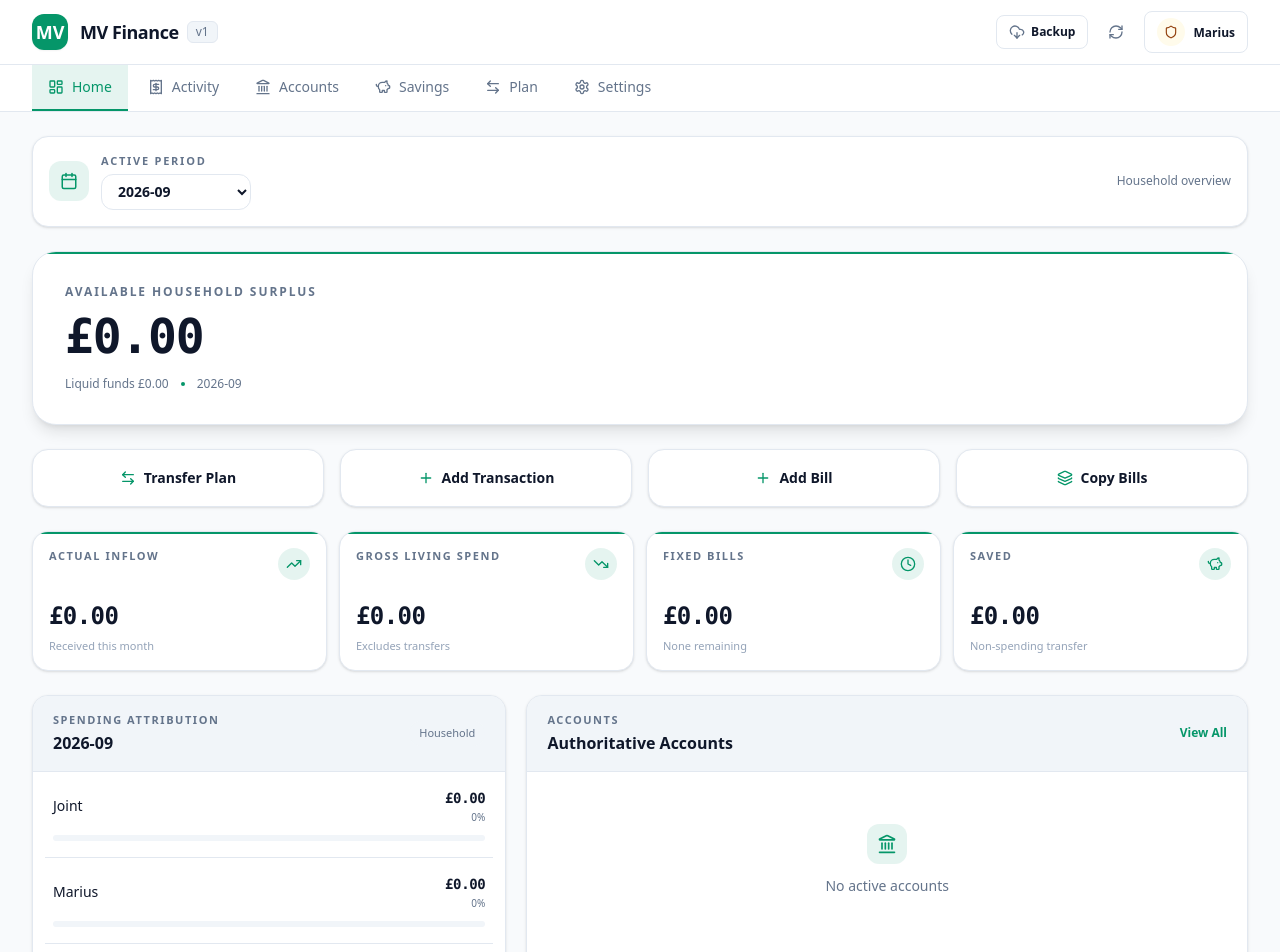
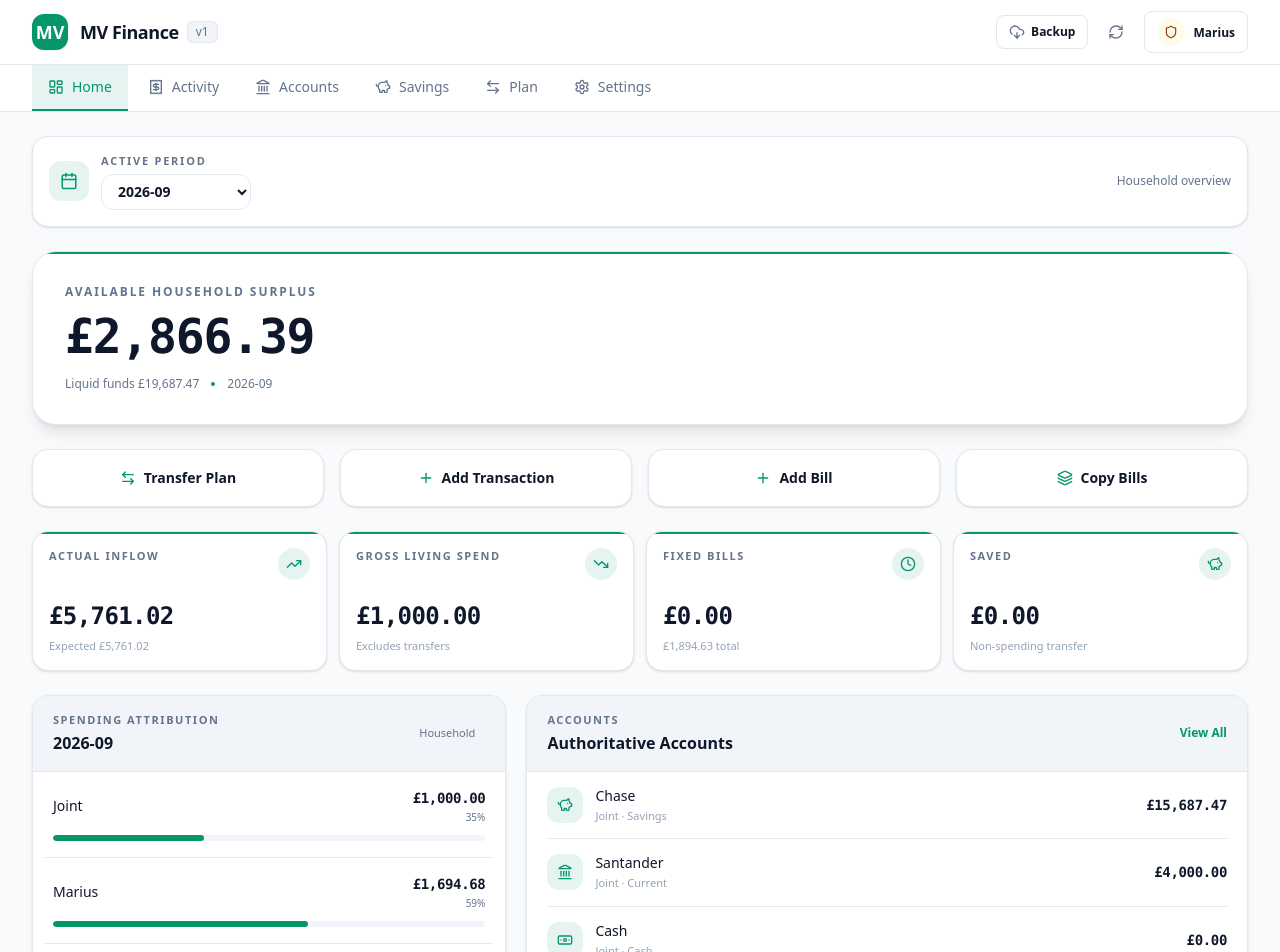
Before and after one commit to backtonemesis-cpu/MV, a React (Vite) app: page / in a window 1280 px wide. Shown: the top 952 px of the page. Built offline with nearby package versions, Linux system fonts and the light colour scheme.

Commit message:
Auto-import audited source budget on first load

```diff
--- a/src/localStore.ts
+++ b/src/localStore.ts
@@ -10,9 +10,11 @@ import type {
   UserPreferences,
 } from './types';
 import { normalizeUserPreferences } from './themeEngine';
+import { createSourceBudgetHousehold, SOURCE_BUDGET_IMPORT_ID } from './sourceBudgetData';
 
 const STORAGE_KEY = 'mv_local_state_v1';
 const ROLLBACK_KEY = 'mv_local_state_before_restore_v1';
+const SOURCE_IMPORT_BACKUP_KEY = 'mv_local_state_before_source_budget_import_v1';
 const PREFS_KEY = 'mv_local_preferences_v1';
 const LOCAL_EVENT = 'mv-local-state-updated';
 const OWNER_EMAIL = 'marius@local.invalid';
@@ -222,9 +224,9 @@ export function loadLocalHousehold(): HouseholdData {
 
   const raw = storage.getItem(STORAGE_KEY);
   if (!raw) {
-    const blank = createBlankLocalHousehold();
-    saveLocalHousehold(blank);
-    return blank;
+    const sourceHousehold = createSourceBudgetHousehold();
+    saveLocalHousehold(sourceHousehold);
+    return normalizeHousehold(sourceHousehold);
   }
 
   let parsed: unknown;
@@ -237,6 +239,20 @@ export function loadLocalHousehold(): HouseholdData {
   }
 
   assertHouseholdShape(parsed);
+
+  const hasSourceBudget =
+    parsed.schemaStatus?.appliedMigrations?.includes(SOURCE_BUDGET_IMPORT_ID) ?? false;
+
+  if (!hasSourceBudget) {
+    // Keep a one-time local rollback copy before replacing old/test finance data.
+    // App-only savings goals are preserved when their linked account name exists
+    // in the source workbook (for example a goal linked to Chase).
+    storage.setItem(SOURCE_IMPORT_BACKUP_KEY, raw);
+    const sourceHousehold = createSourceBudgetHousehold(parsed);
+    saveLocalHousehold(sourceHousehold);
+    return normalizeHousehold(sourceHousehold);
+  }
+
   return normalizeHousehold(parsed);
 }
 
```
